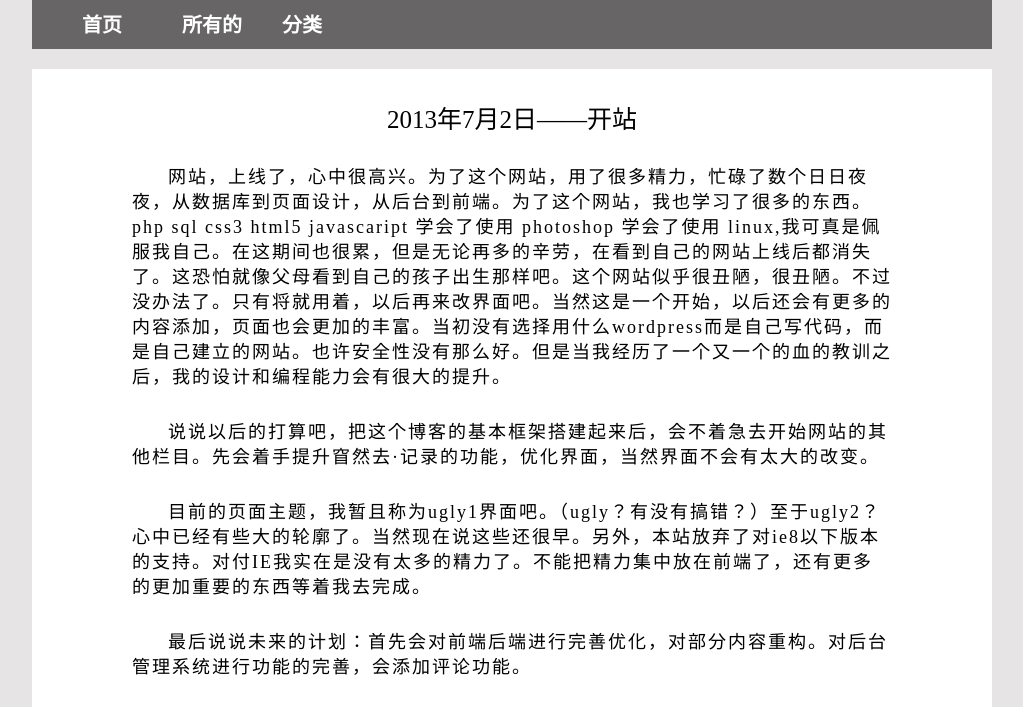
After one commit to jimages/yaoranqu, a PHP site: page /blog_article.html in a window 1280 px wide. The commit adds this page. Shown: the part 331-1038 px from the top of the page, without its empty margins (128-1151 px from the left). Run offline with PHP 8.4, Linux system fonts and the light colour scheme.

Commit message:
create article page and move some stylesheet into blog_common.css.

```diff
--- /dev/null
+++ b/temp/blog_article.html
@@ -0,0 +1,79 @@
+<!DOCTYPE html>
+<html>
+	<head>
+		<meta charset="UTF-8" >
+		<meta name="author" content="jimages" >
+		<meta name="description" content="这是窅然去·记录网站的文章。题目为开战的话。" >
+		<meta name="keywords" content="文章,记录,窅然去,网站历程" >
+		<title>2013年7月2日-开站——窅然去·记录</title>
+		<link rel="stylesheet" type="text/css" href="http://resource.yaoranqu.com/css/blog_article.css" />
+		<link rel="stylesheet" type="text/css" href="http://resource.yaoranqu.com/css/common.css" />
+		<link rel="stylesheet" type="text/css" href="http://resource.yaoranqu.com/css/blog_common.css" />
+		<script type="text/javascript" src="http://resource.yaoranqu.com/js/jquery-1.10.1.min.js"></script>
+	</head>
+	<body>
+		<header>
+				<div id="pageStart">
+					<a href="#" target="_self" id="top" >
+						<img alt="窅然去·记录" src="http://resource.yaoranqu.com/images/header.png" />
+					</a>
+					<div id="nav" >
+						<nav>
+							<ul>
+								<li>
+									<a href="#" target="_blank">首页</a>
+								</li>
+								<li>
+									<a href="#" target="_blank">所有的</a>
+								</li>
+								<li>
+									<a href="#" target="_blank">分类</a>
+								</li>
+							</ul>
+						</nav>
+					</div>
+				</div>
+		</header>
+		<div id="mainBody">
+			<article>
+				<header>
+					<h1>2013年7月2日——开站</h1>
+				</header>
+				<p>网站，上线了，心中很高兴。为了这个网站，用了很多精力，忙碌了数个日日夜夜，从数据库到页面设计，从后台到前端。为了这个网站，我也学习了很多的东西。php sql css3 html5 javascaript 学会了使用 photoshop 学会了使用 linux,我可真是佩服我自己。在这期间也很累，但是无论再多的辛劳，在看到自己的网站上线后都消失了。这恐怕就像父母看到自己的孩子出生那样吧。这个网站似乎很丑陋，很丑陋。不过没办法了。只有将就用着，以后再来改界面吧。当然这是一个开始，以后还会有更多的内容添加，页面也会更加的丰富。当初没有选择用什么wordpress而是自己写代码，而是自己建立的网站。也许安全性没有那么好。但是当我经历了一个又一个的血的教训之后，我的设计和编程能力会有很大的提升。</P>
+				<p>说说以后的打算吧，把这个博客的基本框架搭建起来后，会不着急去开始网站的其他栏目。先会着手提升窅然去·记录的功能，优化界面，当然界面不会有太大的改变。</p>
+				<p>目前的页面主题，我暂且称为ugly1界面吧。（ugly？有没有搞错？）至于ugly2？心中已经有些大的轮廓了。当然现在说这些还很早。另外，本站放弃了对ie8以下版本的支持。对付IE我实在是没有太多的精力了。不能把精力集中放在前端了，还有更多的更加重要的东西等着我去完成。</p>
+				<p>最后说说未来的计划：首先会对前端后端进行完善优化，对部分内容重构。对后台管理系统进行功能的完善，会添加评论功能。</p>
+				<img alt="配图" src="http://resource.yaoranqu.com/images/article/1.jpg" />
+				<footer>
+				<span>文章分类：网站历程</span>
+				<span>2013-07-02 16:59:09 by jimages</span>
+				</footer>
+			</article>
+		</div>
+		<footer>
+			<div id="pageEnd">
+				<ul>
+					<li>
+						<a href="http://creativecommons.org/licenses/by-sa/3.0/deed.zh" target="_blank" >
+							<img src="http://resource.yaoranqu.com/images/cc.png" alt="cc协议" />
+						</a>
+					</li>
+					<li>
+						<img src="http://resource.yaoranqu.com/images/html5_24x32.png" alt="本站采用html5技术" />
+					</li>
+					<li>
+						<a href="#" target="_blank" >
+							<img src="http://resource.yaoranqu.com/images/logo_31x31.png" alt="窅然去" />
+						</a>
+					</li>
+					<li>
+						<a href="http://creativecommons.org/licenses/by-sa/3.0/deed.zh" target="_blank" >本站遵守署名-相同方式共享 3.0 未本地化版本</a>
+					</li>
+					<li id="icp" >
+						<a href="http://www.miibeian.gov.cn" target="_blank">蜀ICP备10026399号</a>
+					</li>
+				</ul>
+			</div>
+		</footer>
+	</body>
+</html>
--- a/temp/blog_article_list.html
+++ b/temp/blog_article_list.html
@@ -9,7 +9,7 @@
 		<link rel="stylesheet" type="text/css" href="http://resource.yaoranqu.com/css/common.css" />
 		<link rel="stylesheet" type="text/css" href="http://resource.yaoranqu.com/css/blog_article_list.css" />
 		<link rel="stylesheet" type="text/css" href="http://resource.yaoranqu.com/css/blog_common.css" />
-		<script type="text/javascript" src="http://resource.yaoranqu.com/js/jquery-1.10.1.min.js" ></script>
+		<script type="text/javascript" src="http://resource.yaoranqu.com/js/jquery-1.10.1.min.js"></script>
 	</head>
 	<body>
 		<header>
--- /dev/null
+++ b/temp/css/blog_article.css
@@ -0,0 +1,22 @@
+/* author:jimages
+ * date: Jun 2.2013
+ * the stylesheet file is for blog articles page
+ */
+@charset "utf8";
+p {
+	margin:30px 100px;
+	text-indent:2em;
+	font:400 18px \65B0\5B8B\4F53;
+	letter-spacing:2px;
+	line-height:25px;
+	}
+#mainBody img {
+	max-width:760px;
+	display:block;
+	padding-bottom:40px;
+	}
+#mainBody span {
+	display:block;
+	text-align:right;
+	font:300 15px \6977\4F53 ;
+	}
--- a/temp/css/blog_article_list.css
+++ b/temp/css/blog_article_list.css
@@ -12,11 +12,6 @@
 	margin:15px auto 15px 50px;
 	color:#000000;
 	display:inline-block;
-	}
-h1 {
-	font: 400 25px \5FAE\8F6F\96C5\9ED1;
-	text-align:center;
-	padding-top:30px;
 	}
 #mainBody span a {
 	color:#429fff
--- a/temp/css/blog_common.css
+++ b/temp/css/blog_common.css
@@ -59,3 +59,8 @@ body {
 	margin:20px auto 0px auto;
 	background-color:white;
 }
+h1 {
+	font: 400 25px \5FAE\8F6F\96C5\9ED1;
+	text-align:center;
+	padding-top:30px;
+	}
--- a/temp/css/blog_kind.css
+++ b/temp/css/blog_kind.css
@@ -15,11 +15,6 @@
 #mainBody hr {
 	border:3px solid #e8e5e5
 	}
-h1 {
-	font: 400 25px \5FAE\8F6F\96C5\9ED1;
-	text-align:center;
-	padding-top:30px;
-	}
 table {
 	padding-top:40px;
 	border-spacing:60px 20px;
```
Also changed, not shown: 1 other file.
